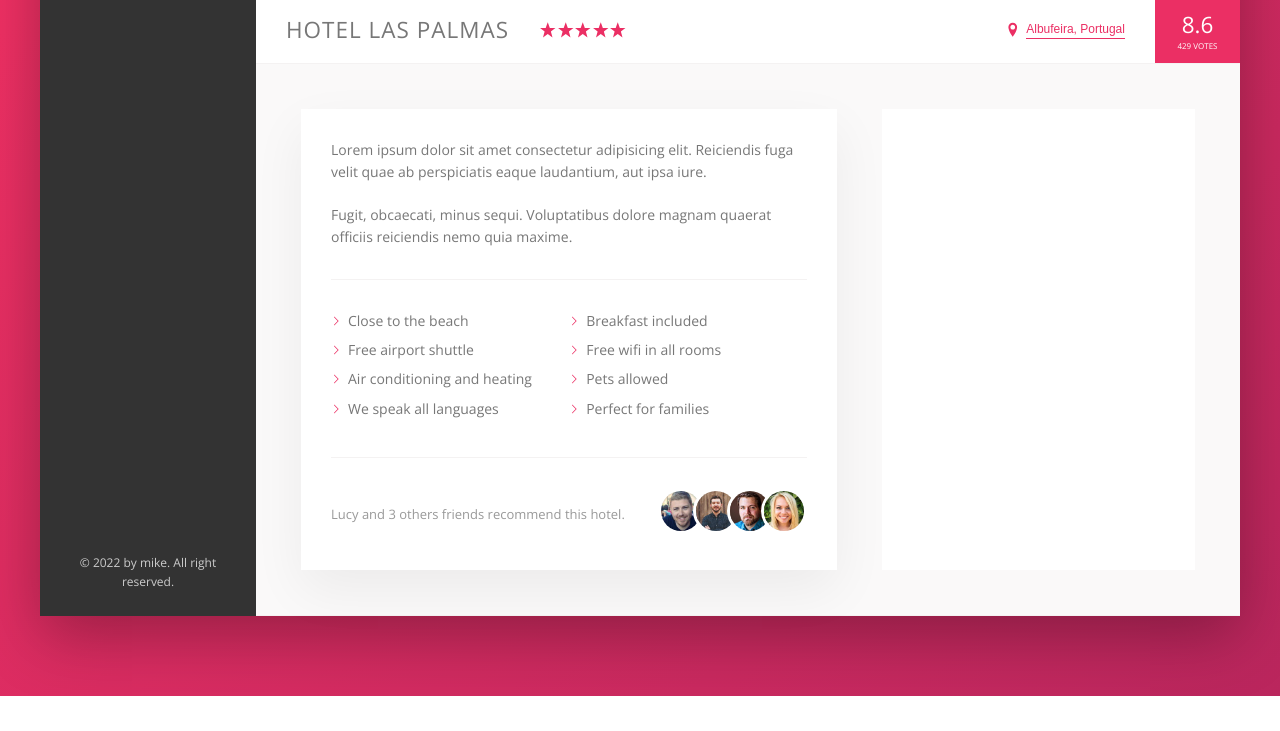
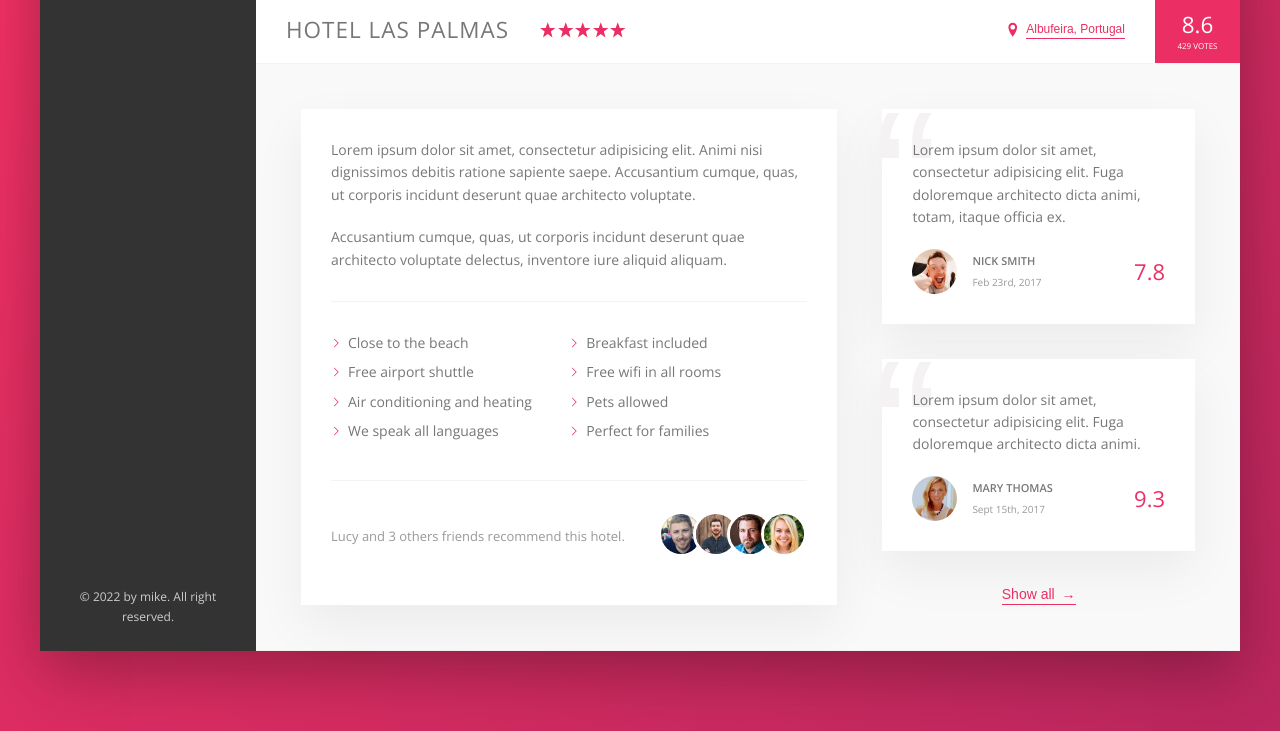
Before and after one commit to SparrowMike/advancedCSS, a website: page Trillo/index.html in a window 1280 px wide. Shown: the part 538-1269 px from the top of the page. Before the commit the page ends 1234 px from the top, so only its background shows below. Drawn offline with nearby package versions, Linux system fonts and the light colour scheme.

Commit message:
feat: 🎸 user review section

```diff
--- a/Trillo/index.html
+++ b/Trillo/index.html
@@ -141,10 +141,10 @@
                     <div class="detail">
                         <div class="description">
                             <p class="paragraph">
-                                Lorem ipsum dolor sit amet consectetur adipisicing elit. Reiciendis fuga velit quae ab perspiciatis eaque laudantium, aut ipsa iure.
+                                Lorem ipsum dolor sit amet, consectetur adipisicing elit. Animi nisi dignissimos debitis ratione sapiente saepe. Accusantium cumque, quas, ut corporis incidunt deserunt quae architecto voluptate.
                             </p>
                             <p class="paragraph">
-                                Fugit, obcaecati, minus sequi. Voluptatibus dolore magnam quaerat officiis reiciendis nemo quia maxime.
+                                Accusantium cumque, quas, ut corporis incidunt deserunt quae architecto voluptate delectus, inventore iure aliquid aliquam.
                             </p>
                             <ul class="list">
                                 <li class="list__item">Close to the beach</li>
@@ -170,7 +170,35 @@
                         </div>
 
                         <div class="user-reviews">
+                            <figure class="review">
+                                <blockquote class="review__text">
+                                    Lorem ipsum dolor sit amet, consectetur adipisicing elit. Fuga doloremque architecto dicta animi, totam, itaque officia ex.
+                                </blockquote>
+                                <figcaption class="review__user">
+                                    <img src="./img/user-1.jpg" alt="User 1" class="review__photo">
+                                    <div class="review__user-box">
+                                        <p class="review__user-name">Nick Smith</p>
+                                        <p class="review__user-date">Feb 23rd, 2017</p>
+                                    </div>
+                                    <div class="review__rating">7.8</div>
+                                </figcaption>
+                            </figure>
 
+                            <figure class="review">
+                                <blockquote class="review__text">
+                                    Lorem ipsum dolor sit amet, consectetur adipisicing elit. Fuga doloremque architecto dicta animi.
+                                </blockquote>
+                                <figcaption class="review__user">
+                                    <img src="./img/user-2.jpg" alt="User 1" class="review__photo">
+                                    <div class="review__user-box">
+                                        <p class="review__user-name">Mary Thomas</p>
+                                        <p class="review__user-date">Sept 15th, 2017</p>
+                                    </div>
+                                    <div class="review__rating">9.3</div>
+                                </figcaption>
+                            </figure>
+
+                            <button class="btn-inline">Show all <span>&rarr;</span></button>
                         </div>
                     </div>
 
--- a/Trillo/sass/_components.scss
+++ b/Trillo/sass/_components.scss
@@ -287,8 +287,17 @@
   cursor: pointer;
   transition: all .2s;
 
+  & span {
+    margin-left: 3px;
+    transition: margin-left .2s;
+  }
+
   &:hover {
     color: var(--color-grey-dark-1);
+
+    & span {
+      margin-left: 8px;
+    }
   }
 
   &:focus {
@@ -390,3 +399,66 @@
     }
   }
 }
+
+//? ===========================
+//? ======== REVIEWS ==========
+//? ===========================
+.review {
+  background-color: #fff;
+  box-shadow: var(--shadow-light);
+  padding: 3rem;
+  margin-bottom: 3.5rem;
+  position: relative;
+
+  &__text {
+    margin-bottom: 2rem;
+    position: relative;
+    z-index: 2;
+  }
+
+  &__user {
+    display: flex;
+    align-items: center;
+  }
+
+  &__photo {
+    height: 4.5rem;
+    width: 4.5rem;
+    border-radius: 50%;
+    margin-right: 1.5rem;
+  }
+
+  &__user-box {
+    margin-right: auto;
+  }
+
+  &__user-name {
+    font-size: 1.1rem;
+    font-weight: 600;
+    text-transform: uppercase;
+    margin-bottom: .4rem;
+  }
+
+  &__user-date {
+    font-size: 1rem;
+    color: var(--color-grey-dark-3);
+  }
+
+  &__rating {
+    color: var(--color-primary);
+    font-size: 2.2rem;
+    font-weight: 300;
+  }
+
+  &::before {
+    content: "\201C";
+    position: absolute;
+    top: -2.75rem;
+    left: -1rem;
+    line-height: 1;
+    font-size: 20rem;
+    color: var(--color-grey-light-2);
+    font-family: sans-serif;
+    z-index: 1;
+  }
+}
--- a/Trillo/sass/_layout.scss
+++ b/Trillo/sass/_layout.scss
@@ -38,6 +38,7 @@
 }
 
 .detail {
+  font-size: 1.4rem;
   display: flex;
   padding: 4.5rem;
   background-color: var(--color-grey-light-1);
@@ -45,7 +46,6 @@
 }
 
 .description {
-  font-size: 1.4rem;
   background-color: #fff;
   flex: 0 0 60%;
   box-shadow: var(--shadow-light);
@@ -54,6 +54,8 @@
 }
 
 .user-reviews {
-  background-color: #fff;
   flex: 1;
+  display: flex;
+  flex-direction: column;
+  align-items: center;
 }
```
Also changed, not shown: Trillo/css/style.css.
